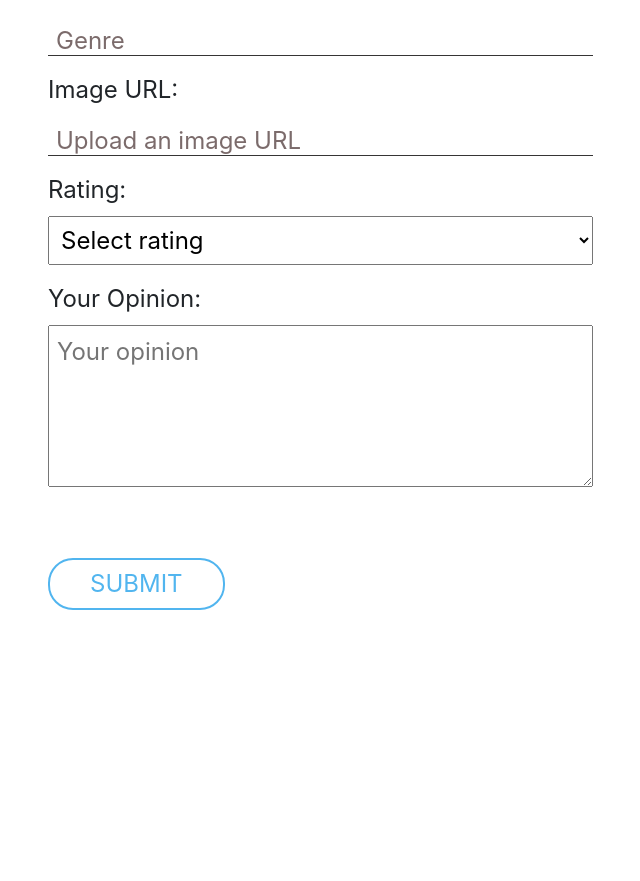
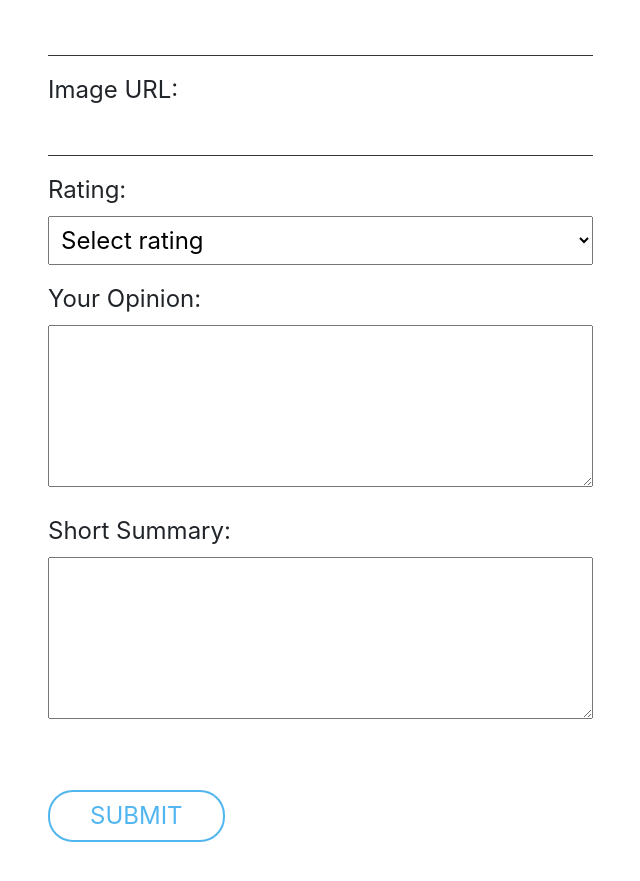
Before and after one commit to sdrankova/books-list, a React (Vite) app in the folder client/: page /create-book in a window 1280 px wide. Shown: the part 487-1368 px from the top of the page, without its empty margins (394-1034 px from the left). Before the commit the page ends 1187 px from the top, so only its background shows below. Built offline with nearby package versions, Linux system fonts and the light colour scheme.

Commit message:
create component for book list and book item; get book data from server

```diff
--- a/client/src/App.jsx
+++ b/client/src/App.jsx
@@ -5,6 +5,7 @@ import { useRef } from 'react'
 import Navigation from "./components/navigation/Navigation"
 import IndexPage from "./components/index-page/IndexPage"
 import AddBook from './components/add-book/AddBook';
+import ListBooks from './components/list-books/ListBooks';
 
 function App() {
   const formRef = useRef();
@@ -15,6 +16,7 @@ function App() {
             <Routes>
                 <Route path='/' element={<IndexPage />} />
                 <Route path='/create-book' element={<AddBook formRef={formRef} />} />
+                <Route path='/list-books' element={<ListBooks />} />
             </Routes>
         </>
     )
--- a/client/src/components/add-book/AddBook.jsx
+++ b/client/src/components/add-book/AddBook.jsx
@@ -13,6 +13,7 @@ export default function AddBook({
         'imageUrl': '',
         'rating': '',
         'opinion': '',
+        'summary': '',
     }
 
     const titleInputRef = useRef();
@@ -70,7 +71,6 @@ export default function AddBook({
                                     name="title"
                                     value={formValues.title}
                                     onChange={changeHandler}
-                                    placeholder="Book title"
                                 />
 
                                 <label htmlFor="author">Author:</label>
@@ -80,7 +80,6 @@ export default function AddBook({
                                     name="author"
                                     value={formValues.author}
                                     onChange={changeHandler}
-                                    placeholder="Author"
                                 />
 
                                 <label htmlFor="genre">Genre:</label>
@@ -90,7 +89,6 @@ export default function AddBook({
                                     name="genre"
                                     value={formValues.genre}
                                     onChange={changeHandler}
-                                    placeholder="Genre"
                                 />
 
                                 <label htmlFor="imageUrl">Image URL:</label>
@@ -100,7 +98,6 @@ export default function AddBook({
                                     name="imageUrl"
                                     value={formValues.imageUrl}
                                     onChange={changeHandler}
-                                    placeholder="Upload an image URL"
                                 />
 
                                 <label htmlFor="rating">Rating:</label>
@@ -128,7 +125,19 @@ export default function AddBook({
                                     name="opinion"
                                     value={formValues.opinion}
                                     onChange={changeHandler}
-                                    placeholder="Your opinion"></textarea>
+                                ></textarea>
+
+                                <label htmlFor="opinion">Short Summary:</label>
+                                <textarea
+                                    className="summary"
+                                    rows="4"
+                                    type="text"
+                                    id="summary"
+                                    name="summary"
+                                    value={formValues.summary}
+                                    onChange={changeHandler}
+                                ></textarea>
+
 
                                 <button type="submit">Submit</button>
                             </form>
--- /dev/null
+++ b/client/src/components/list-books/ListBooks.jsx
@@ -0,0 +1,24 @@
+import { useEffect, useState } from "react";
+
+import ListBookItem from "./list-book-item/ListBookItem";
+import { getAll } from "../../services/bookService";
+
+export default function ListBooks() {
+    const [books, setBooks] = useState([]);
+
+    useEffect(() => {
+        getAll()
+            .then(result => setBooks(result));
+    }, []);
+
+    return (
+        <div className="books-list">
+            <h1>Your Books</h1>
+
+
+        {books.map(book => (
+            <ListBookItem key={book._id} title={book.title} author={book.author} summary={book.summary} imageUrl={book.imageUrl} />
+        ))}
+        </div>
+    );
+}
--- /dev/null
+++ b/client/src/components/list-books/list-book-item/ListBookItem.jsx
@@ -0,0 +1,20 @@
+import styles from './ListBookItem.module.css';
+
+export default function ListBookItem({
+    title,
+    author,
+    summary,
+    imageUrl,
+}) {
+    return (
+        <div className={styles.book}>
+            <img src={imageUrl} alt="Item Image" />
+            <div className={styles.bookInfo}>
+                <h3>{title}</h3>
+                <h5>{author}</h5>
+                <p>{summary}</p>
+                <a href="#" className="read-more">Read More</a>
+            </div>
+        </div>
+    );
+}
--- /dev/null
+++ b/client/src/components/list-books/list-book-item/ListBookItem.module.css
@@ -0,0 +1,6 @@
+.book {
+    display: flex;
+    max-width: 45em;
+    gap: 4em;
+    margin: 4em auto;
+}
--- a/client/src/components/navigation/Navigation.jsx
+++ b/client/src/components/navigation/Navigation.jsx
@@ -27,7 +27,7 @@ export default function Navigation() {
                             <Link
                                 className={active === 1 ? "active" : ""}
                                 onClick={() => setActive(1)}
-                                to="food.html">YOUR BOOKS</Link>
+                                to="/list-books">YOUR BOOKS</Link>
                             <Link
                                 className={active === 2 ? "active" : ""}
                                 onClick={() => setActive(2)}
--- a/client/src/services/bookService.js
+++ b/client/src/services/bookService.js
@@ -1,4 +1,13 @@
 const baseUrl = 'http://localhost:3030/jsonstore/books';
+
+export const getAll = async (bookData) => {
+    const response = await fetch(baseUrl);
+    const result = await response.json();
+    const data = Object.values(result);
+
+    return data;
+}
+
 
 export const create = async (bookData) => {
 
```
